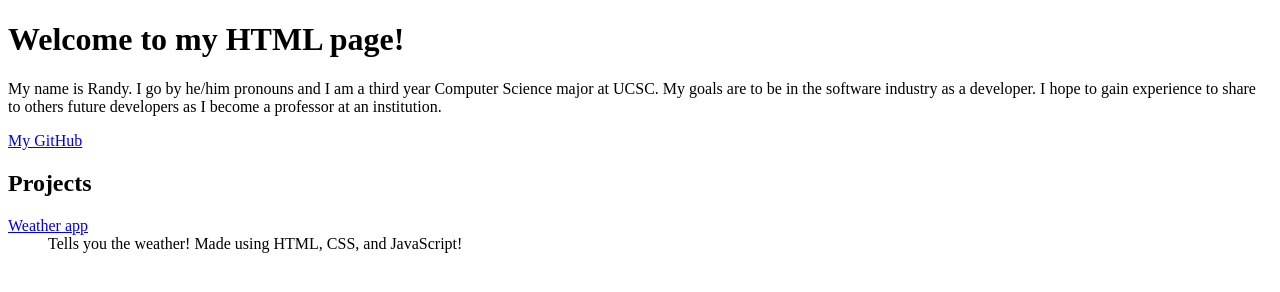
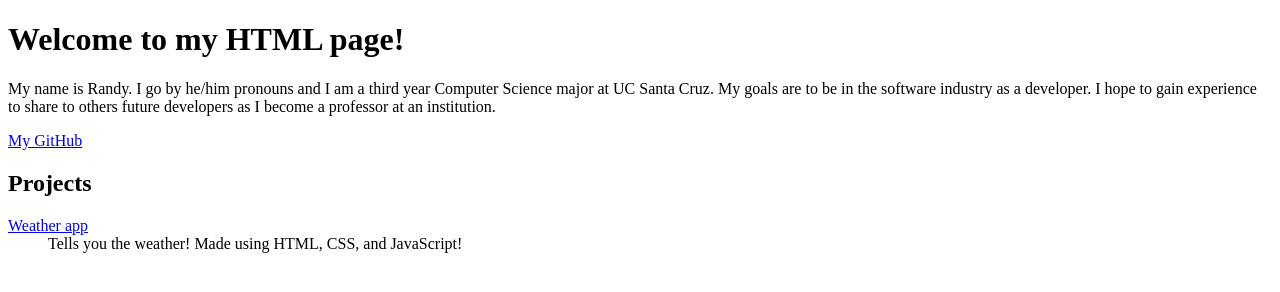
Before and after one commit to rndlpz/website, a plain HTML site: page index.html in a window 1280 px wide. Drawn offline with Linux system fonts and the light colour scheme.

Commit message:
created website skeleton

```diff
--- a/index.html
+++ b/index.html
@@ -7,7 +7,7 @@
     <body>
         <h1>Welcome to my HTML page!</h1>
         <p>
-            My name is Randy. I go by he/him pronouns and I am a third year Computer Science major at UCSC.
+            My name is Randy. I go by he/him pronouns and I am a third year Computer Science major at UC Santa Cruz.
             My goals are to be in the software industry as a developer. I hope to gain experience to share
             to others future developers as I become a professor at an institution.
         </p>
```
